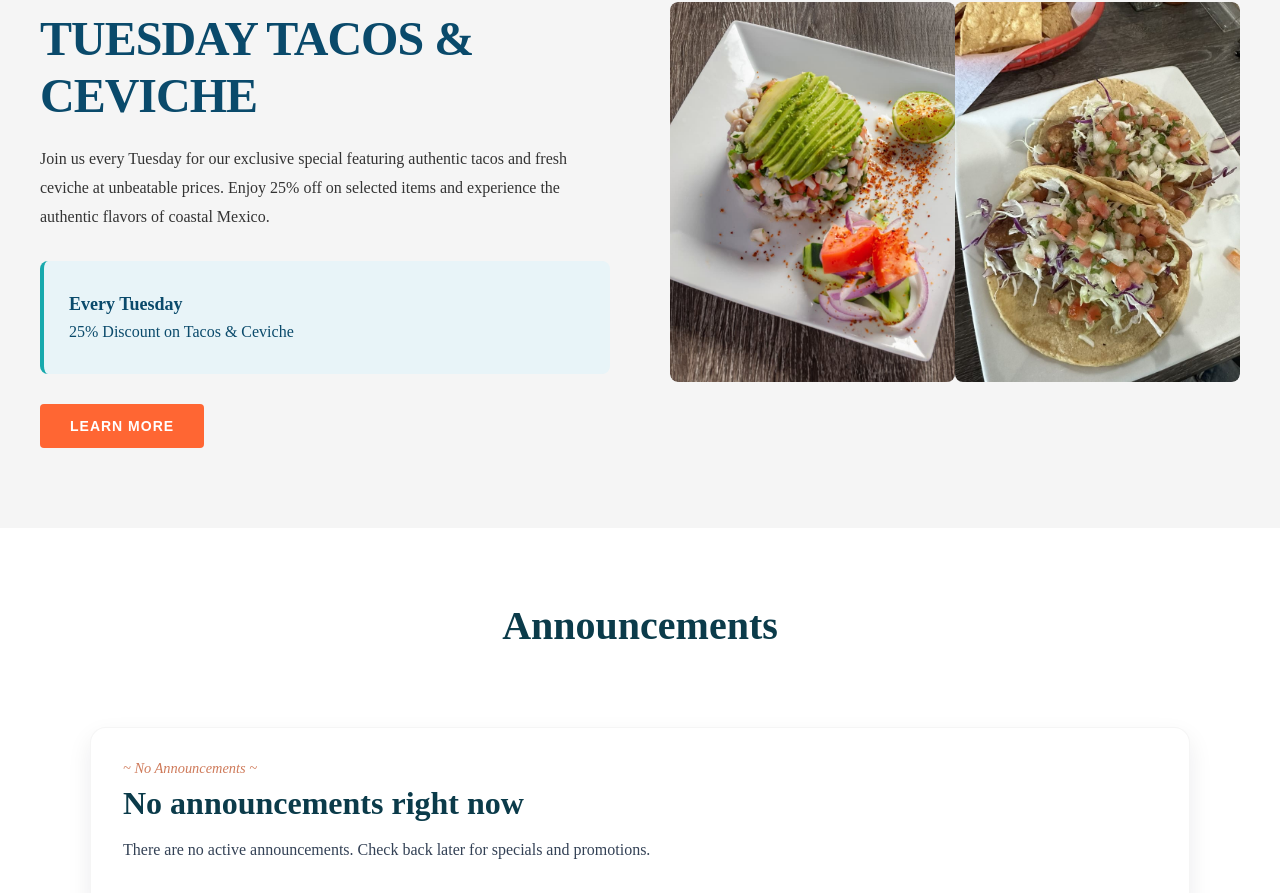
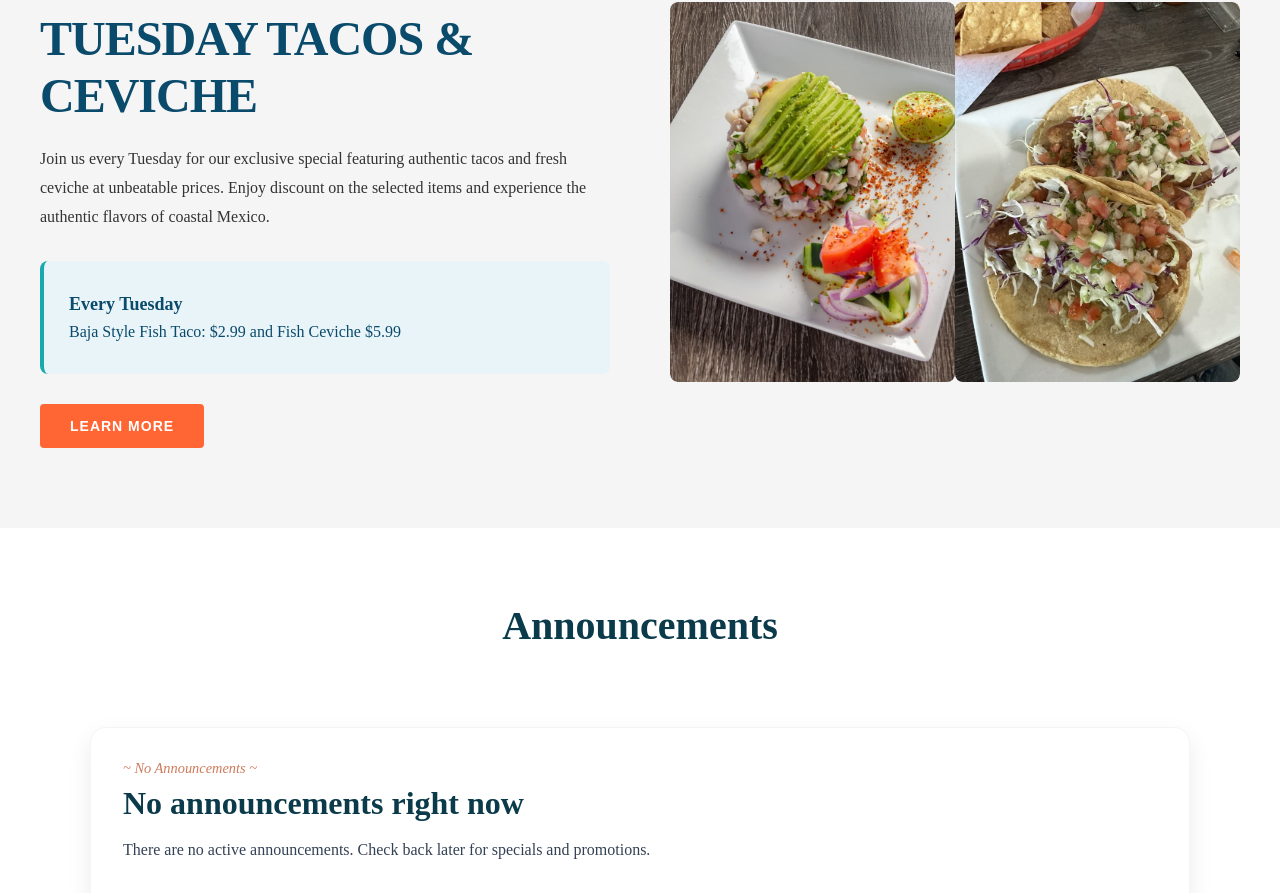
Before and after one commit to SirBossDavid/CocinaDelMar_Website, a React (Vite) app in the folder frontend/: page / in a window 1280 px wide. Shown: the part 892-1785 px from the top of the page. Built offline with nearby package versions, Linux system fonts and the light colour scheme; no server answers.

Commit message:
added price

```diff
--- a/frontend/src/pages/Home.jsx
+++ b/frontend/src/pages/Home.jsx
@@ -42,11 +42,11 @@ export default function Home() {
             <p className="special-subtitle">~ Our Special ~</p>
             <h2 className="special-title">TUESDAY TACOS & CEVICHE</h2>
             <p className="special-description">
-              Join us every Tuesday for our exclusive special featuring authentic tacos and fresh ceviche at unbeatable prices. Enjoy 25% off on selected items and experience the authentic flavors of coastal Mexico.
+              Join us every Tuesday for our exclusive special featuring authentic tacos and fresh ceviche at unbeatable prices. Enjoy discount on the selected items and experience the authentic flavors of coastal Mexico.
             </p>
             <div className="special-highlight">
               <p><strong>Every Tuesday</strong></p>
-              <p>25% Discount on Tacos & Ceviche</p>
+              <p>Baja Style Fish Taco: $2.99 and Fish Ceviche $5.99</p>
             </div>
             <button className="btn btn-primary">LEARN MORE</button>
           </div>
```
